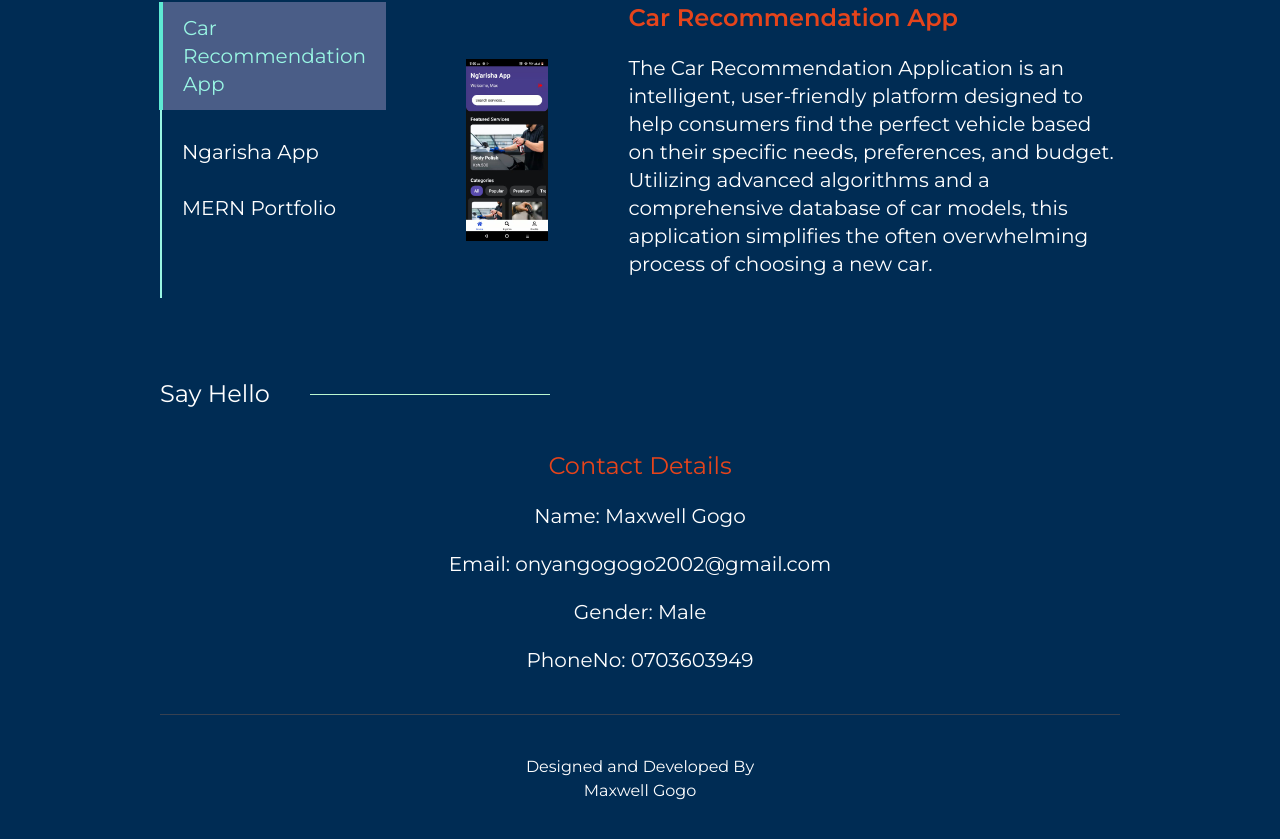
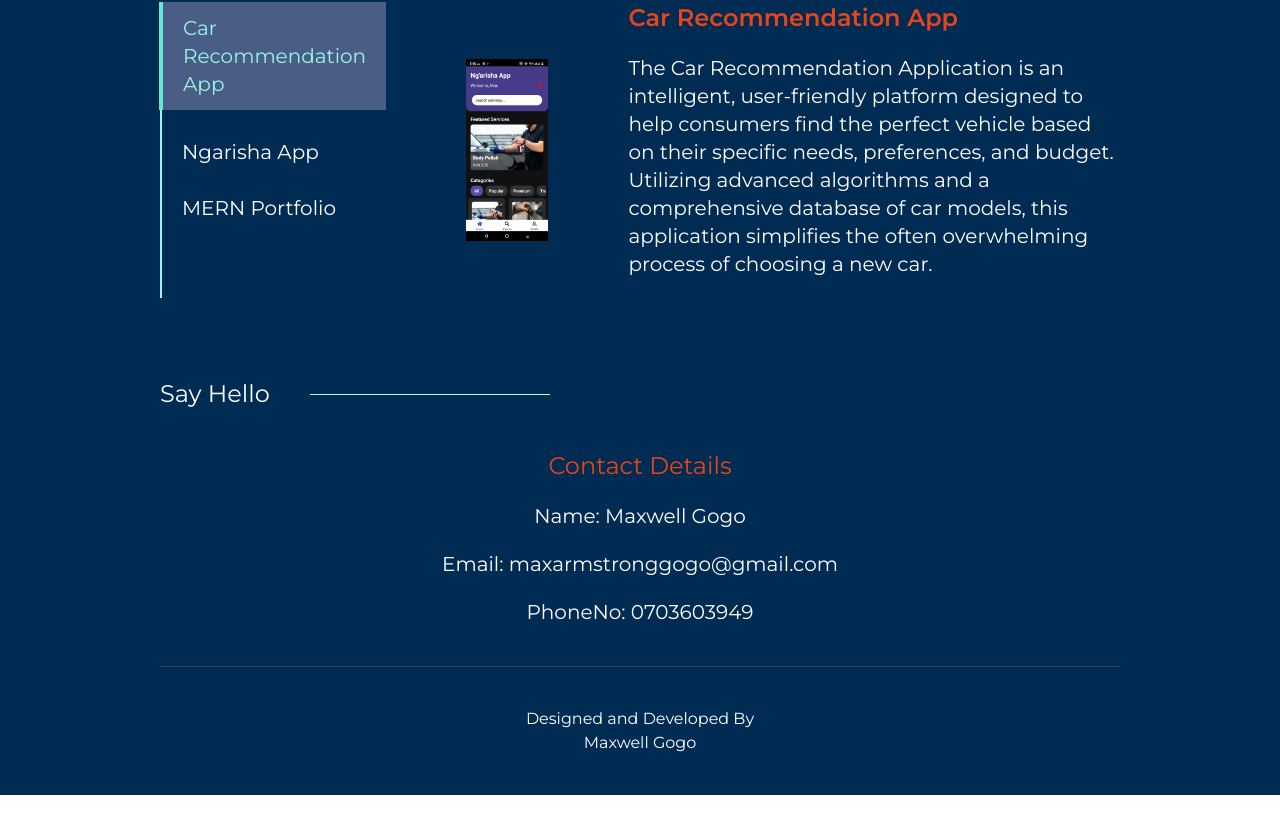
Before and after one commit to Max02well/maxproject-portfolio, a React (Create React App) app: page / in a window 1280 px wide. Shown: the part 2254-3093 px from the top of the page. After the commit the page ends 3049 px from the top, so only its background shows below. Built offline with nearby package versions, Linux system fonts and the light colour scheme.

Commit message:
Updated Contact details

```diff
--- a/src/pages/Home/contact.js
+++ b/src/pages/Home/contact.js
@@ -4,8 +4,7 @@ import SectionTitle from '../../components/SectionTitle'
 function Contact() {
     const user = {
         Name: 'Maxwell Gogo',
-        Email: 'onyangogogo2002@gmail.com',
-        Gender:'Male',
+        Email: 'maxarmstronggogo@gmail.com',
         PhoneNo:'0703603949'
 
     }
```
